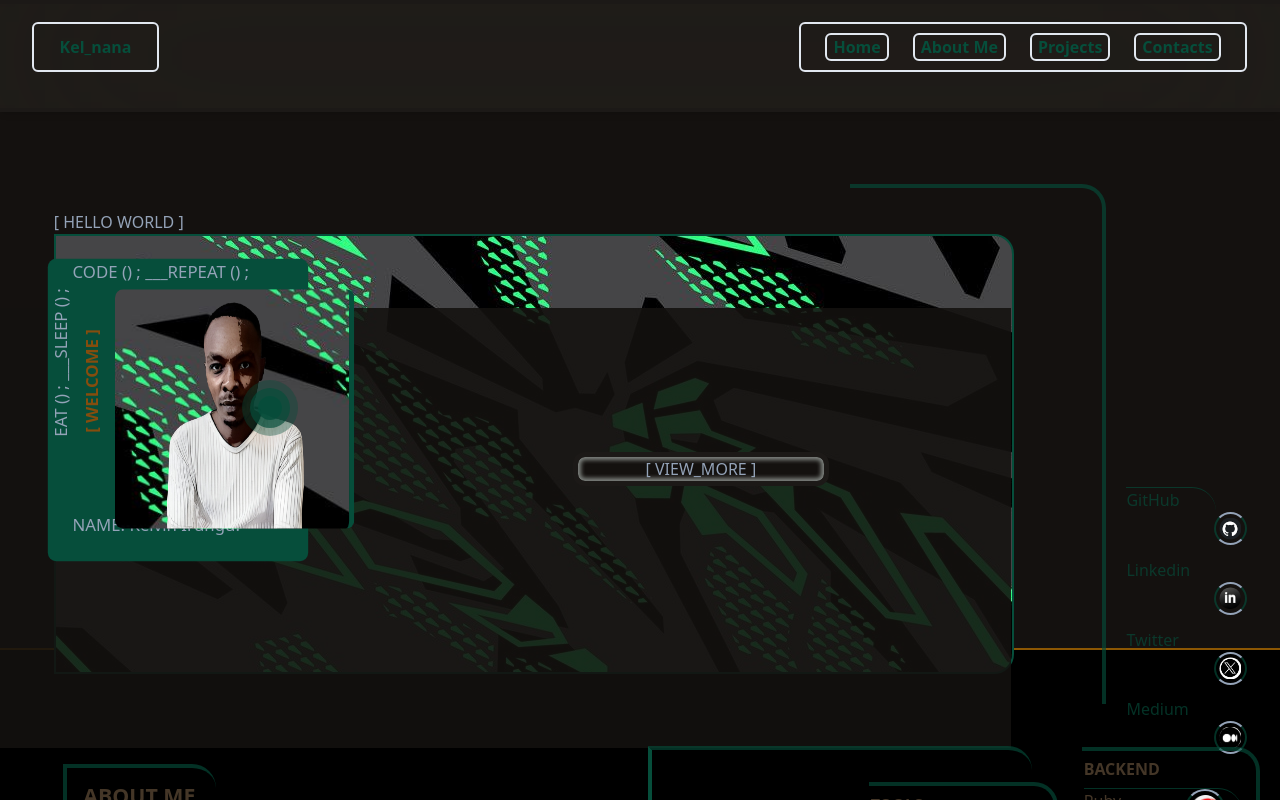
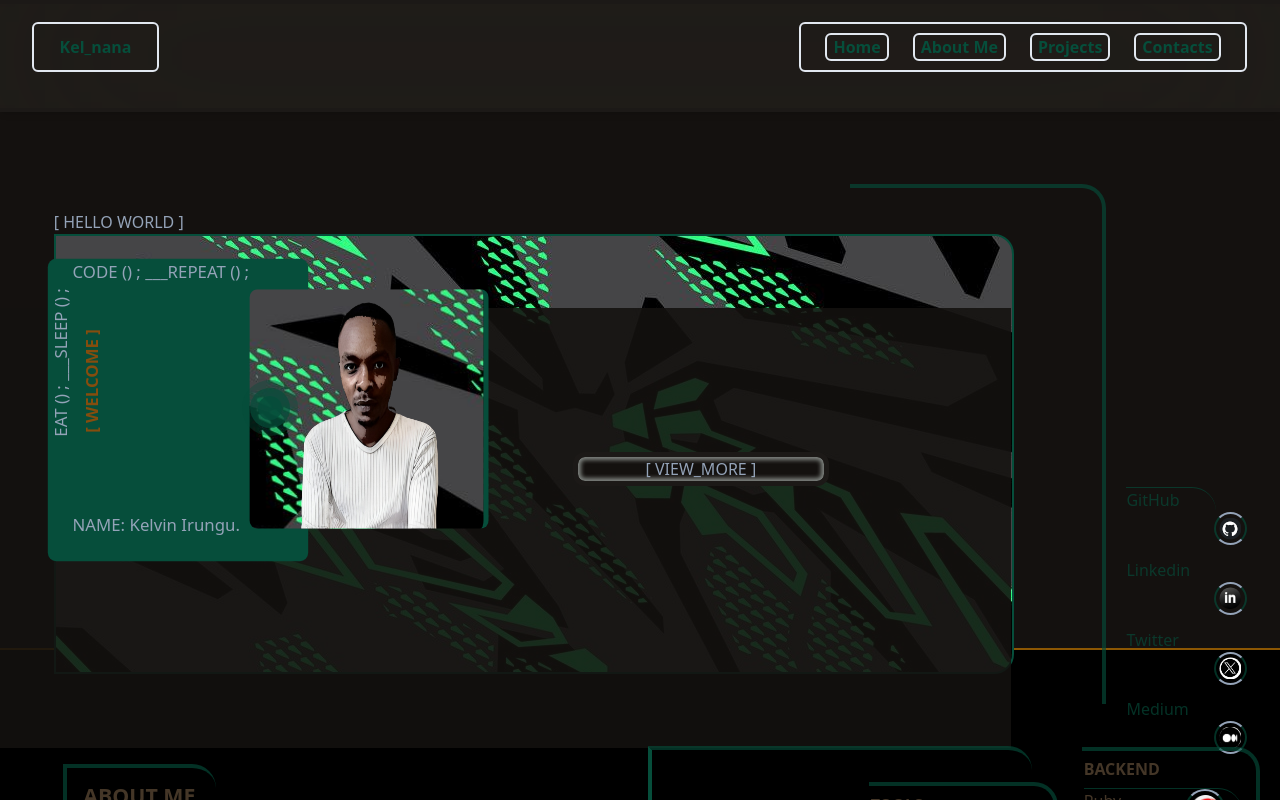
Before and after one commit to Kel-nana/kel_nana_portfolio, a React (Create React App) app: page / in a window 1280 px wide. In both pictures the pointer is over the picture 270 px from the left and 408 px from the top of the page. Shown: the top 800 px of the page. Built offline with nearby package versions, Linux system fonts and the light colour scheme; a web font is replaced by a local one.

Commit message:
fixing linter errors

```diff
--- a/src/components/App.css
+++ b/src/components/App.css
@@ -62,7 +62,7 @@
 }
 
 .profile_img:hover {
-  margin-left: 5vw;
+  margin-left: 15vw;
 }
 
 .btn_pop_up {
```
